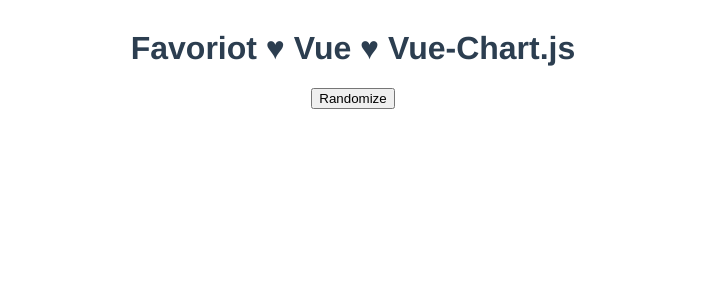
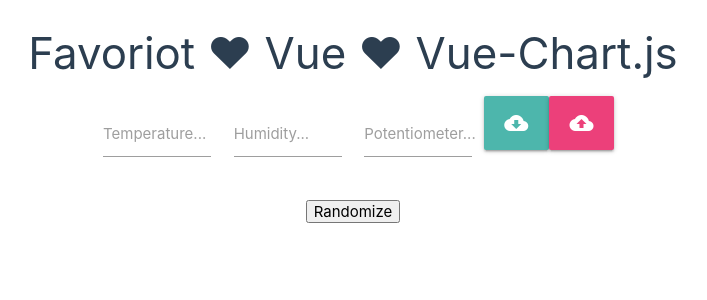
Before and after one commit to LintangWisesa/Vue-Chartjs-Favoriot-API, a Vue app: page / in a window 1280 px wide. Shown: the top 300 px of the page, without its empty margins (287-994 px from the left). Built offline with nearby package versions, Linux system fonts and the light colour scheme; no server answers.

Commit message:
vue favoriot

```diff
--- a/public/index.html
+++ b/public/index.html
@@ -5,7 +5,15 @@
     <meta http-equiv="X-UA-Compatible" content="IE=edge">
     <meta name="viewport" content="width=device-width,initial-scale=1.0">
     <link rel="icon" href="<%= BASE_URL %>favicon.ico">
-    <title>favoriot_vue_chartjs</title>
+    <title>Favoriot ♥ Vue</title>
+
+    <!-- Materialize Icons -->
+    <link href="https://fonts.googleapis.com/icon?family=Material+Icons" rel="stylesheet">
+    <!-- Compiled and minified CSS -->
+    <link rel="stylesheet" href="https://cdnjs.cloudflare.com/ajax/libs/materialize/1.0.0/css/materialize.min.css">
+    <!-- Compiled and minified JavaScript -->
+    <script src="https://cdnjs.cloudflare.com/ajax/libs/materialize/1.0.0/js/materialize.min.js"></script>
+
   </head>
   <body>
     <noscript>
--- a/src/App.vue
+++ b/src/App.vue
@@ -1,6 +1,6 @@
 <template>
   <div id="app">
-    <h1>Favoriot ♥ Vue ♥ Vue-Chart.js</h1>
+    <h3>Favoriot ♥ Vue ♥ Vue-Chart.js</h3>
     <!-- <img alt="Vue logo" src="./assets/logo.png"> -->
     <!-- <HelloWorld msg="Welcome to Your Vue.js App"/> -->
     <FavoriotChart/>
@@ -24,9 +24,6 @@
 
 <style>
 #app {
-  font-family: 'Avenir', Helvetica, Arial, sans-serif;
-  -webkit-font-smoothing: antialiased;
-  -moz-osx-font-smoothing: grayscale;
   text-align: center;
   color: #2c3e50;
   margin-top: 30px;
--- a/src/components/favoriotChart.vue
+++ b/src/components/favoriotChart.vue
@@ -1,10 +1,48 @@
 <template>
   <div class="small">
+
+    <form class="col s12">
+      <div class="row">
+
+        <div class="input-field col s3">
+          <input id="temp" type="text" class="validate">
+          <label for="temp">Temperature...</label>
+        </div>
+
+        <div class="input-field col s3">
+          <input id="hum" type="text" class="validate">
+          <label for="hum">Humidity...</label>
+        </div>
+
+        <div class="input-field col s3">
+          <input id="pot" type="text" class="validate">
+          <label for="pot">Potentiometer...</label>
+        </div>
+
+        <div class='col s3'>
+          <div class="row">
+            <a class="col s6 waves-effect waves-light btn-large teal lighten-2">
+              <i class="material-icons">cloud_download</i>
+            </a>
+
+            <a class="col s6 waves-effect waves-light btn-large pink lighten-1">
+              <i class="material-icons">cloud_upload</i>
+            </a>
+          </div>
+        </div>
+
+      </div>
+    </form>
+
     <line-chart
       v-if="loaded"
       :chart-data="datacollection"
     ></line-chart>
-    <button @click="getFavoriot()">Randomize</button>
+
+    <button @click="getFavoriot()">
+      Randomize
+    </button>
+
   </div>
 </template>
 
```
Also changed, not shown: 1 other file (tests, documents, lock files or other folders).
